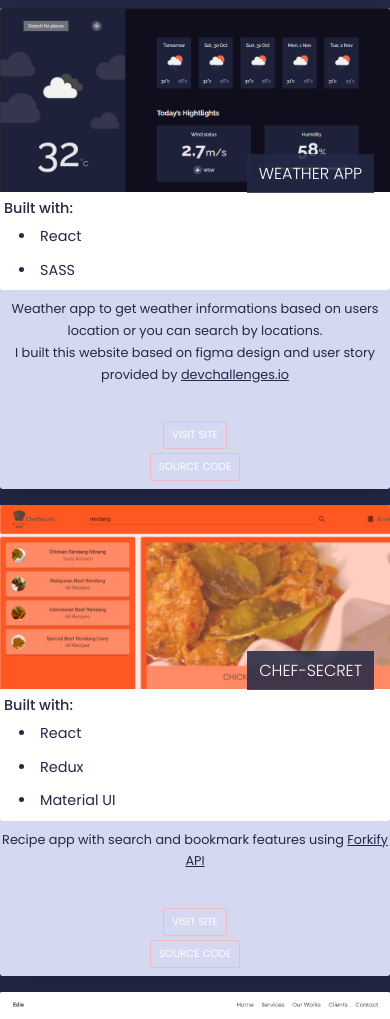
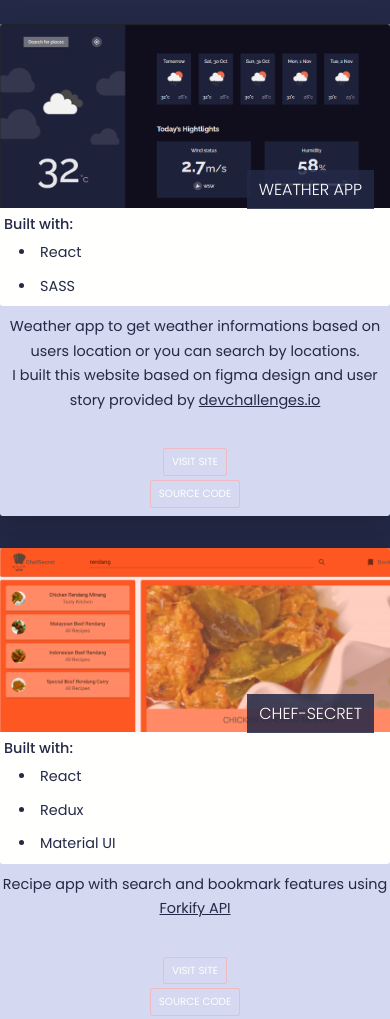
Before and after one commit to ovanzaimul/ovanzaimul.github.io, a website: page index.html in a window 390 px wide. Shown: the part 1395-2414 px from the top of the page. Drawn offline with nearby package versions, Linux system fonts and the light colour scheme.

Commit message:
keep 4rem gap on small screen on grid

```diff
--- a/sass/components/_card.scss
+++ b/sass/components/_card.scss
@@ -254,7 +254,7 @@
 
       @media only screen and (max-width: 37.5em) {
         //600
-        font-size: 1.6rem;
+        font-size: 1.8rem;
       }
     }
   }
--- a/sass/layout/_projects.scss
+++ b/sass/layout/_projects.scss
@@ -20,7 +20,6 @@
     //600
     padding: 6rem 0;
     grid-column: full-start/ full-end;
-    gap: 2rem;
   }
 
   & > h2 {
```
Also changed, not shown: css/style.css, 1 other file.
